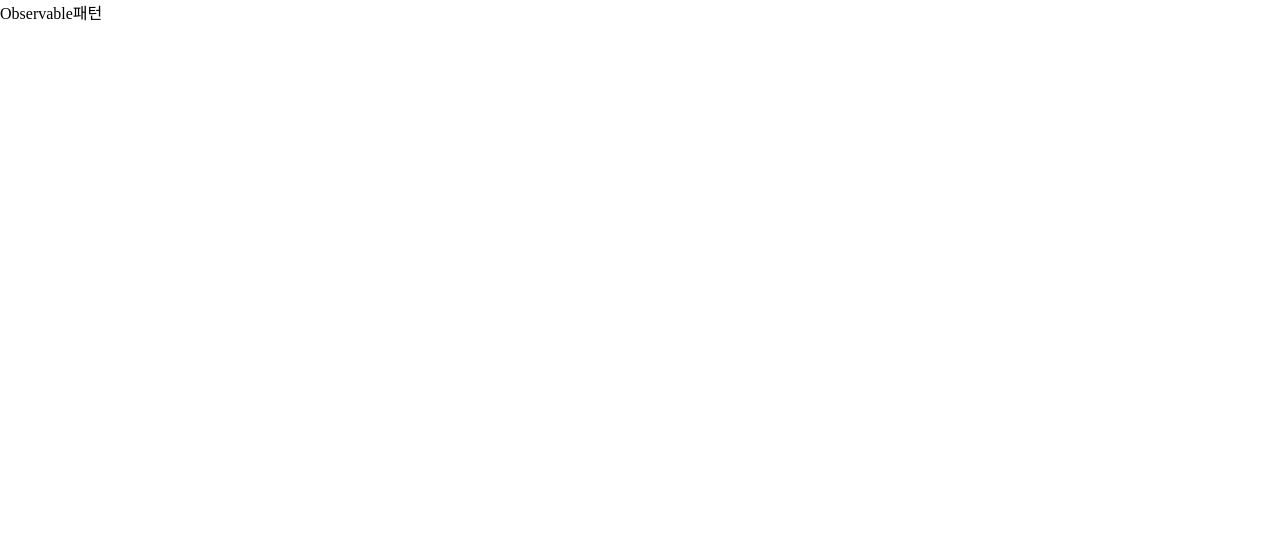
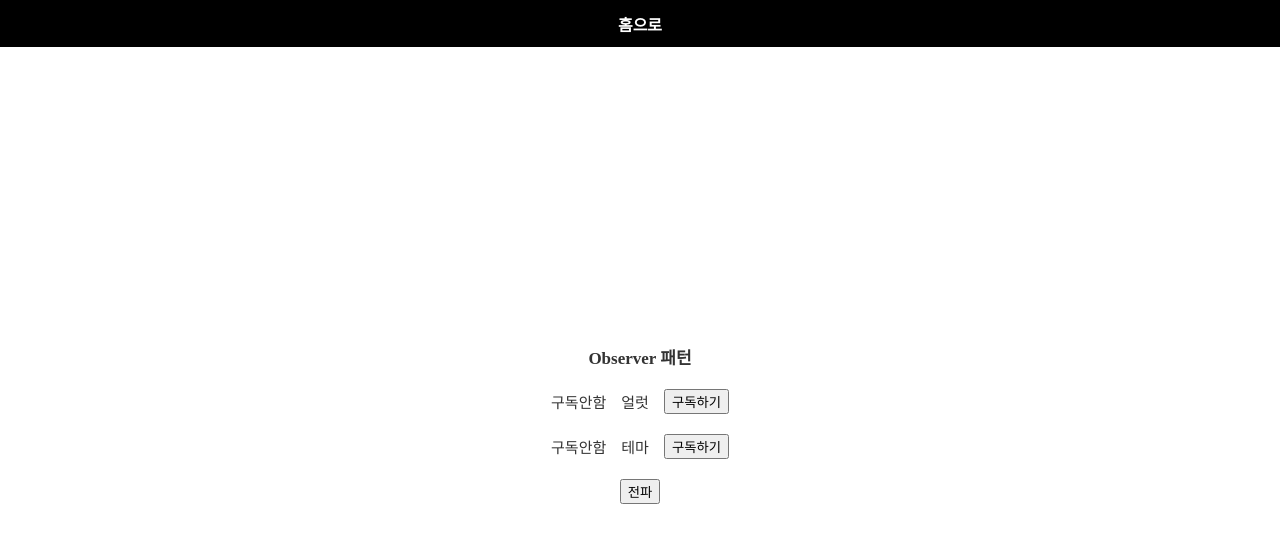
Before and after one commit to outclassstudio/react-hooks-practice, a React (Vite) app: page /observable in a window 1280 px wide. Shown: the top 542 px of the page. Built offline with nearby package versions, Linux system fonts and the light colour scheme.

Commit message:
Feat: Set Observer Patter

```diff
--- a/src/App.tsx
+++ b/src/App.tsx
@@ -1,6 +1,6 @@
 import { BrowserRouter as Router, Routes, Route } from "react-router-dom";
-import ObservableMain from "./components/observable/ObservableMain";
 import MainPage from "./pages/MainPage";
+import ObservablePractice from "./pages/ObservablePractice";
 import UseCallbackPractice from "./pages/UseCallbackPractice";
 
 function App() {
@@ -9,7 +9,7 @@ function App() {
       <Routes>
         <Route path="/" element={<MainPage />} />
         <Route path="/usecallback" element={<UseCallbackPractice />} />
-        <Route path="/observable" element={<ObservableMain />} />
+        <Route path="/observable" element={<ObservablePractice />} />
       </Routes>
     </Router>
   );
--- a/src/components/observable/ObservableMain.tsx
+++ b/src/components/observable/ObservableMain.tsx
@@ -1,3 +1,86 @@
+import { useCallback, useState } from "react";
+import styled from "styled-components";
+import { FlexColumnDiv, FlexDiv } from "../../styles/utility.style";
+import Observer from "./Observer";
+
 export default function ObservableMain() {
-  return <div>Observable패턴</div>;
+  const [status, setStatus] = useState<any>({
+    alert: false,
+    theme: false,
+  })
+
+  const [theme, setTheme] = useState<any> ({
+    backgroundColor: "#fff",
+    color: "#333",
+  })
+
+
+  const observerAlert = useCallback((data:any) => {
+    alert("notify!");
+  }, [])
+
+  const changeTheme = useCallback((data:any) => {
+    if(data.color === "#333") {
+      setTheme({
+        backgroundColor : "#333",
+        color : "#fff"
+      })
+    } else {
+      setTheme({
+        backgroundColor: "#fff",
+        color: "#333",
+      })
+    }
+  }, [])
+
+  const trigger = (e: React.MouseEvent<HTMLButtonElement>, data:any) => {
+    e.preventDefault();
+    Observer.notify(data);
+  }
+
+  const subscribe = (e: React.MouseEvent<HTMLButtonElement>, key:string, func:any) => {
+    e.preventDefault();
+    if(status[key]) {
+      setStatus({ ...status, [key] : false })
+      Observer.unsubscribe(func);
+    } else {
+      setStatus({ ...status, [key] : true })
+      Observer.subscribe(func);
+    }
+  }
+
+  return (
+    <ObservableContainer theme={theme}>
+      Observer 패턴
+      <SubDiv>
+        <Status>{status.alert ? "구독중" : "구독안함"}</Status>
+        얼럿
+        <button onClick={(e) => subscribe(e, "alert", observerAlert)}>{status.alert ? "구독취소" : "구독하기"}</button>
+      </SubDiv>
+      <SubDiv>
+        <Status>{status.theme ? "구독중" : "구독안함"}</Status>
+        테마
+        <button onClick={(e) => subscribe(e, "theme", changeTheme)}>{status.theme ? "구독취소" : "구독하기"}</button>
+      </SubDiv>
+      <button onClick={(e) => trigger(e, theme)}>전파</button>
+    </ObservableContainer>
+  )
 }
+
+const ObservableContainer = styled(FlexColumnDiv)`
+  width : 100vw;
+  height : 100vh;
+  gap : 20px;
+  font-size: 17px;
+  font-weight: bold;
+  background-color: ${(props) => props.theme.backgroundColor};
+  color: ${(props) => props.theme.color}
+`
+
+const SubDiv = styled(FlexDiv)`
+  gap: 15px;
+  font-size: 15px;
+  font-weight: normal
+`
+
+const Status = styled.div``
--- /dev/null
+++ b/src/components/observable/Observer.ts
@@ -0,0 +1,20 @@
+class Observer {
+  constructor (
+    private observers: any[] = []
+  ) {}
+
+  subscribe (func:any) {
+    this.observers.push(func)
+    // return "구독중"
+  }
+
+  unsubscribe (func:any) {
+    this.observers = this.observers.filter(observer => observer !== func)
+  }
+
+  notify(data:any) {
+    this.observers.forEach(observer => observer(data))
+  }
+}
+
+export default new Observer();
--- /dev/null
+++ b/src/pages/ObservablePractice.tsx
@@ -0,0 +1,11 @@
+import Header from "../components/Header";
+import ObservableMain from "../components/observable/ObservableMain";
+import Layout from "./Layout";
+
+export default function ObservablePractice () {
+  return(
+    <Layout>
+      <ObservableMain/>
+    </Layout>
+  )
+}
```
